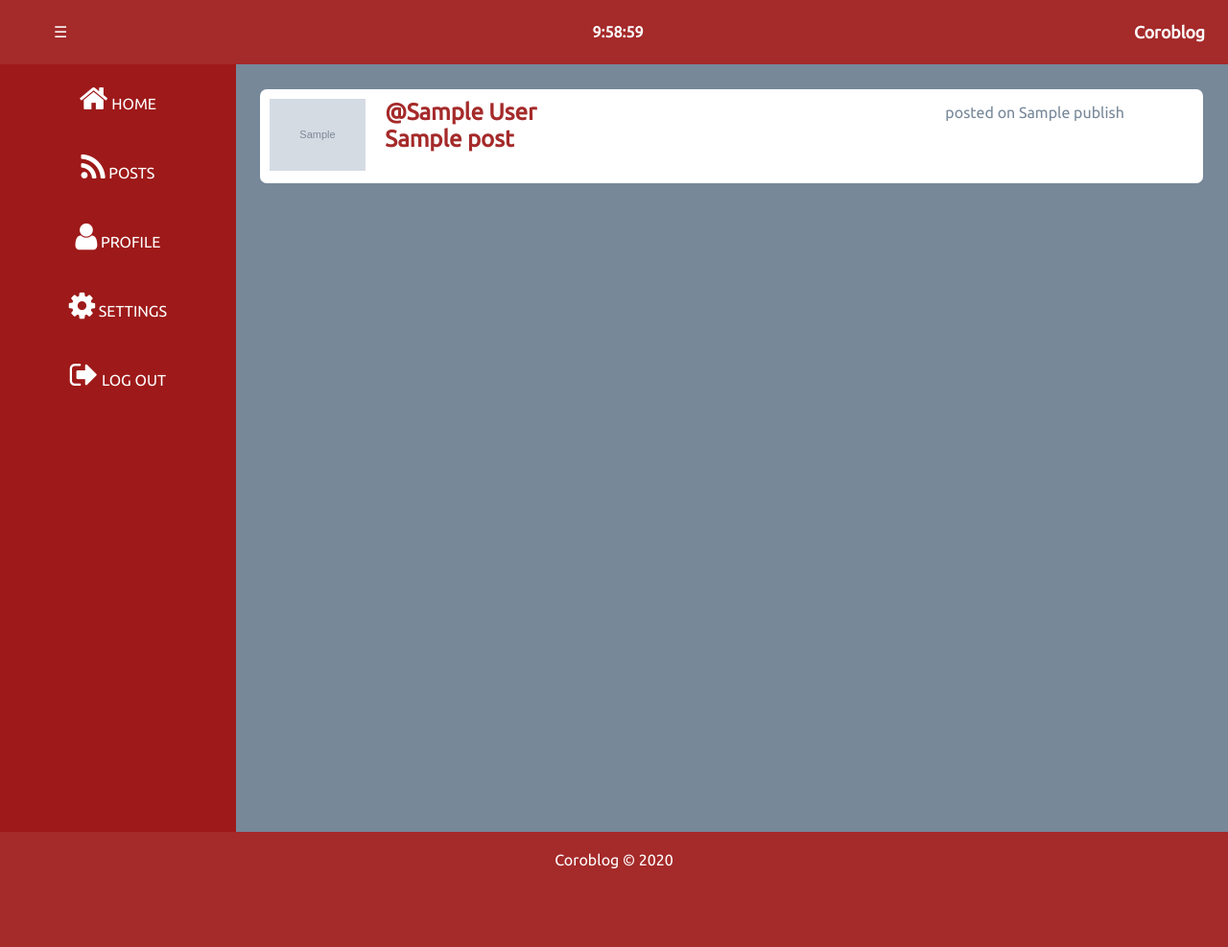
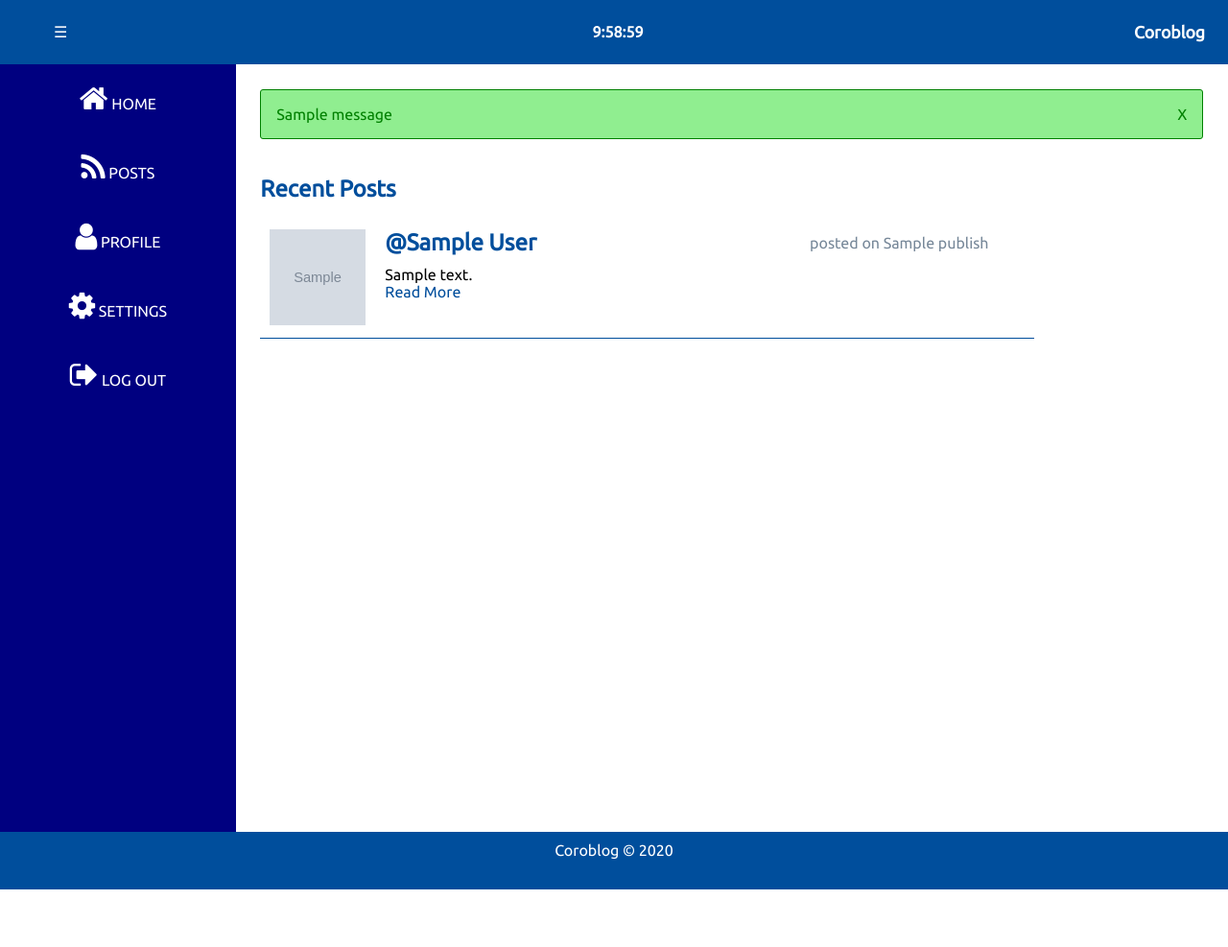
Before and after one commit to jod35/Memo, a Django app: template blog/templates/blog/home.html in a window 1280 px wide. Shown: the whole page at 96% size. After the commit the page ends 927 px from the top, so only its background shows below. Run offline with Django 3.2, Linux system fonts and the light colour scheme; the template is opened without the code that fills it: most values are stand-ins (such as "Sample title", 1, 10 or a date in 2020); grey boxes marked "Sample" are stand-in pictures; one stand-in notice (Sample message) is shown; parts of the project's set-up code (start-up, migrations or seed data) failed here and were passed over.

Commit message:
fix in frontend colors and styles

```diff
--- a/blog/static/blog/js/flashes.js
+++ b/blog/static/blog/js/flashes.js
@@ -1,7 +1,7 @@
 $("document").ready(
     function(){
-        $(".close-message").on('click',function(){
-             $(".message").slideUp();
-        })
+        $("#close-message").on('click',function(){
+            $(".message").slideUp();
+       })
     }
 )
--- a/blog/static/blog/main.css
+++ b/blog/static/blog/main.css
@@ -1,5 +1,6 @@
 :root {
-  --primary-color: brown;
+  --primary-color:rgb(0, 78, 156);
+  --light-g:var(--light-g);
 }
 * {
   padding: 0;
@@ -47,7 +48,7 @@ body {
   width: 40%;
   margin: auto;
   padding: 5em 3em 2em 2em;
-  box-shadow: 0 5px 5px lightgray;
+  box-shadow: 0 5px 5px var(--light-g);
   text-align: center;
   background-color: var(--primary-color);
   color: white;
@@ -59,21 +60,21 @@ body {
   text-align: center;
 }
 .form input[type="text"] {
-  background-color: lightgray;
+  background-color: var(--light-g);
   padding: 10px;
   border: none;
   border-radius: 5px;
   border-bottom: 1px solid var(--primary-color);
 }
 .form input[type="password"] {
-  background-color: lightgray;
+  background-color: var(--light-g);
   padding: 10px;
   border: none;
   border-radius: 5px;
   border-bottom: 1px solid var(--primary-color);
 }
 .form input[type="email"] {
-  background-color: lightgray;
+  background-color: var(--light-g);
   padding: 10px;
   border: none;
   border-radius: 5px;
@@ -121,7 +122,7 @@ body {
 .left {
   padding: 2%;
   width: 80%;
-  background-color: lightslategray;
+  /* background-color: lightslategray; */
 }
 .left-header {
   color: var(--primary-color);
@@ -135,10 +136,11 @@ body {
 }
 .post {
   padding: 10px;
-  box-shadow: 0 2px 2px 0 lightslategray;
-  border-radius: 7px;
   background-color: white;
+  border-bottom: 1px solid var(--primary-color);
+  width: 80%;
 }
+
 .post-title {
   text-transform: capitalize;
   color: var(--primary-color);
@@ -148,7 +150,6 @@ body {
 }
 .post-details {
   padding: 5% 10% 10% 5%;
-  font-size: 1.2rem;
 }
 .post-body {
   padding-top: 20px;
@@ -179,7 +180,7 @@ body {
   color: var(--primary-color);
 }
 .detail-body {
-  font-size: 1.2rem;
+  font-size: 16px;
   padding-top: 10px;
 }
 .detail-top {
@@ -198,7 +199,7 @@ body {
   /* height: 100vh; */
   text-align: center;
   transition: 1.8s all;
-  background-color: rgb(158, 25, 25);
+  background-color: navy;
 }
 #close-btn {
   display: none;
@@ -216,7 +217,10 @@ body {
 }
 .side-bar a:hover {
   color: white;
-  background-color: rgb(119, 8, 8);
+  background-color: rgb(23, 23, 165);
+}
+.post-det-section{
+  margin-top: 10px;
 }
 .post-form {
   color: var(--primary-color);
@@ -269,8 +273,7 @@ button
 .comment {
   padding: 16px;
   background-color: white;
-  border-radius: 7px;
-  border-top: 1px solid var(--primary-color);
+  border-bottom: 1px solid var(--primary-color);
   width: 60%;
 }
 .comment-top {
@@ -297,9 +300,35 @@ button
 
 footer {
   background-color: var(--primary-color);
-  height: 10vh;
-  padding: 20px;
+  height: 5vh;
+  padding: 10px;
   color: white;
+}
+.profile{
+  min-height: 100vh;
+  padding: 2%;
+  display: flex;
+  justify-content: space-between;
+}
+.profile-img-section{
+  width: 20%;
+}
+.profile-details{
+  width:80%;
+  margin: 5%;
+}
+.bio{
+  margin-top: 20px;
+  font-size: 1.2rem;
+}
+.profile-img-sm{
+  width: 100px;
+  height: 100px;
+}
+.profile-img-lg{
+  width: 200px;
+  height: 200px;
+  border-radius: 50%;
 }
 @media (max-width: 700px) {
   #form {
--- /dev/null
+++ b/blog/templates/blog/editprofile.html
@@ -0,0 +1,5 @@
+{% extends 'blog/postlogin.html' %}
+
+{% block title %}
+    Edit Your Profile
+{% endblock title %}
--- a/blog/templates/blog/home.html
+++ b/blog/templates/blog/home.html
@@ -6,27 +6,48 @@
 
 {% block content %}
     <div class="posts">
+        <div class="messages">
+            {% if messages %}
+                {% for message in messages %}
+                    <div class="message">
+                        <div class="message-body">
+                            {{message}}
+                        </div>
+                        <div class="">
+                            <a href="#" id="close-message" style="color: green;">X</a>
+                        </div>
+                    </div>
+                    <br>
+                {% endfor %}
+            {% endif %}
+        </div>
+        <div class="post-options" >
+            <h1 class="pr-text">Recent Posts</h1>
+        </div>
+        <br>
         {% for post in posts %}
             <div class="post">
                 <div class="main-section">
                 <div class="img-section">
-                <img src="{{post.author.profile.profile_pic.url}}" alt="" srcset="" width="100">
+                    <img class="profile-img-sm" src="{{post.author.profile.profile_pic.url}}" alt="" srcset="">
                 </div>
                     <div class="post-section">
                         <div class="detail-top">
-                        <a href="/profile/{{post.author.id}}/" class="pr-text">
+                            <a href="/profile/{{post.author.id}}" class="pr-text">
                                 <h1>@{{post.author}}</h1>
                             </a>
                             <p class="detail-time">posted on {{post.publish}}</p>
                         </div>
-                    <a href="/details/{{post.slug}}" class="pr-text">
-                        <h2>{{post.title}}</h2>
-                    </a>
+
+                        <div class="post-det-section">
+                            <p>{{post.body|truncatewords:5|linebreaks}} <a href="/details/{{post.slug}}" class="pr-text"><span>
+                                Read More
+                            </span></a></p>
                         </div>
                      </div>
                     </div>
-            <br>
-        <br>
+                </div>
+
         {% endfor %}
     </div>
 {% endblock content %}
--- a/blog/templates/blog/postdetails.html
+++ b/blog/templates/blog/postdetails.html
@@ -8,7 +8,7 @@
     <div class="post">
        <div class="main-section">
           <div class="img-section">
-            <img src="{{post.author.profile.profile_pic.url}}" alt="" srcset="" width="100">
+            <img class="profile-img" src="{{post.author.profile.profile_pic.url}}" alt="" srcset="" width="100">
           </div>
           <div class="post-section">
             <div class="detail-top">
@@ -34,7 +34,7 @@
         </div>
         <div class="comment-section">
             <form action="" method="post">
-                <h3>Write Your Comment</h3>
+                <h3 class="pr-text">Write Your Comment</h3>
                 {% csrf_token %}
                   {% for f in form %}
                       {{f}}
@@ -50,7 +50,7 @@
     </div>
     <div class="comments">
       {% if comments%}
-          <h3 class="white-text">{{comments.count}} Comments</h3>
+          <h3 class="pr-text">{{comments.count}} Comments</h3>
           <br>
           {% else %}
           <h3 class="post-title">No comments yet</h3>
```
Also changed, not shown: blog/templates/blog/posts.html (+9 -6 lines), blog/templates/blog/profile.html (+23 -19 lines), db.sqlite3, media/profile_pics/Screenshot_from_2020-10-21_10-24-36.png (added), media/profile_pics/coke.jpg (added). Lines whose indentation alone changed are shown as unchanged.
